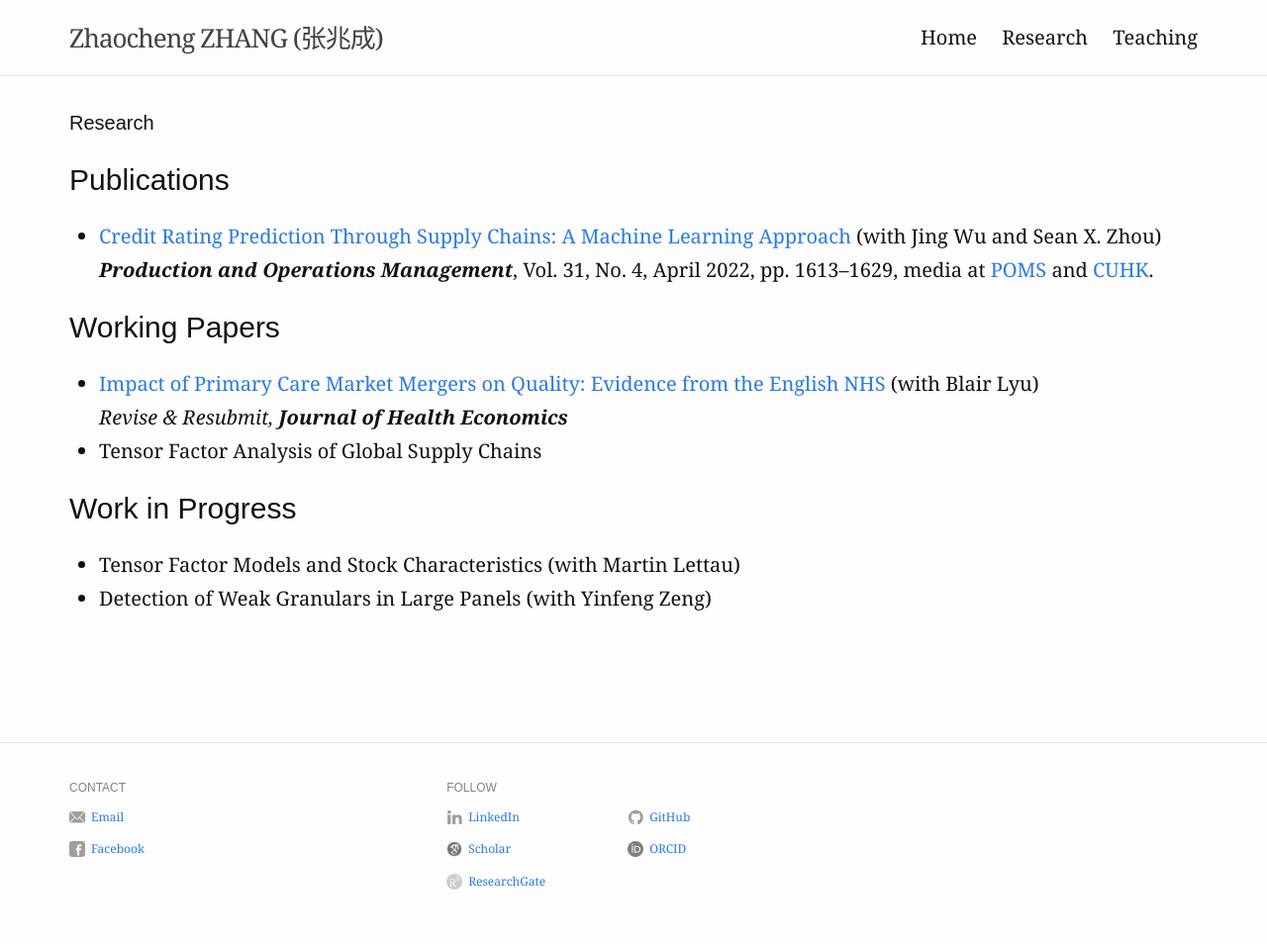
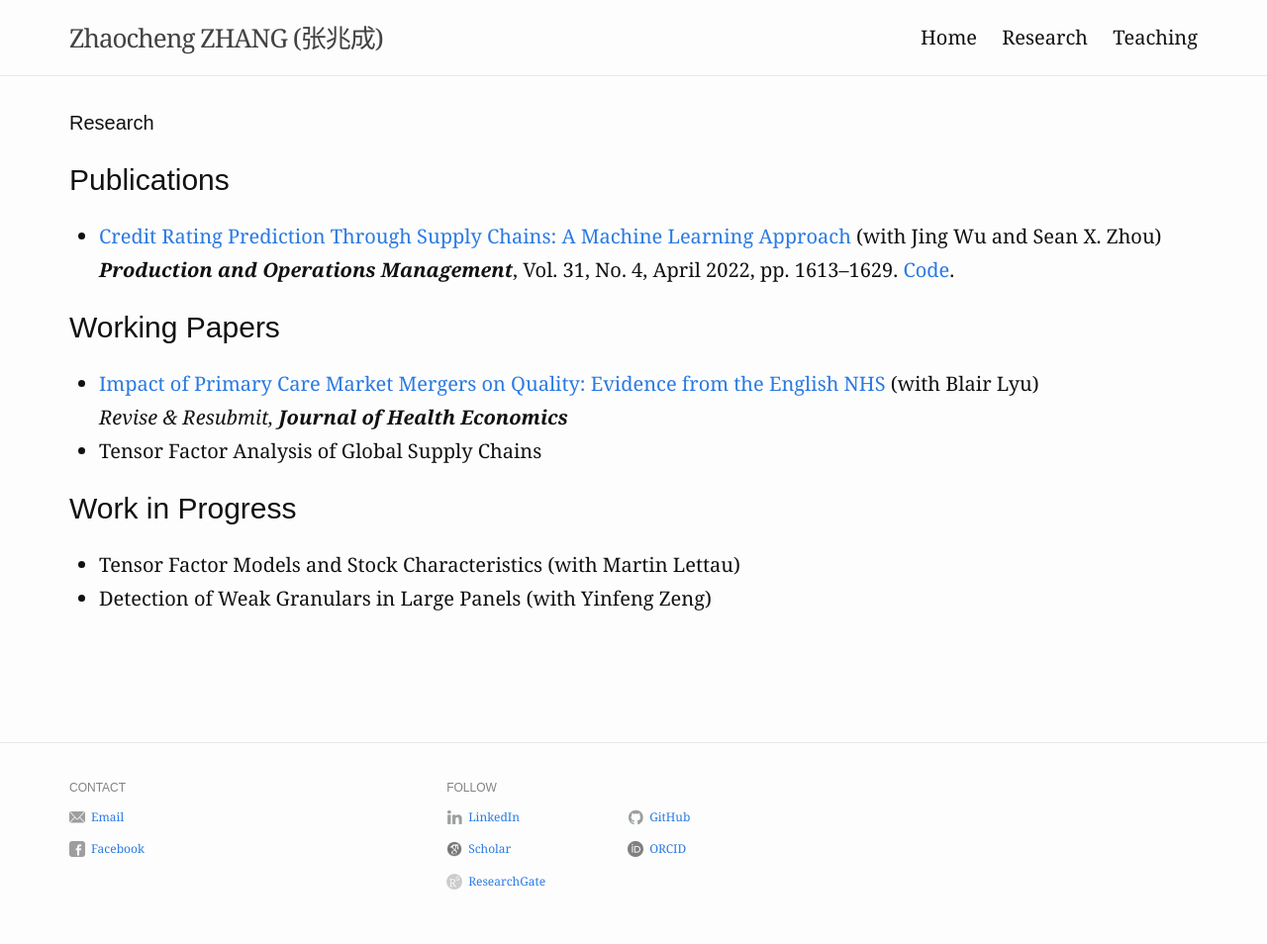
Before and after one commit to zhaocheng-zhang/zhaocheng-zhang.github.io, a Jekyll site: the page built from research.md, in a window 1280 px wide. Shown: the whole page at 99% size. Built offline with Jekyll 4.4.1, drawn with Linux system fonts in a browser that asks for light colours.

Commit message:
Update research.md

```diff
--- a/research.md
+++ b/research.md
@@ -7,7 +7,7 @@ slug: /research
 ## Publications
 
 * [Credit Rating Prediction Through Supply Chains: A Machine Learning Approach](https://doi.org/10.1111/poms.13634) (with Jing Wu and Sean X. Zhou)\
-   ***Production and Operations Management***, Vol. 31, No. 4, April 2022, pp. 1613–1629, media at [POMS](https://youtu.be/ybiD_tnwa2g) and [CUHK](https://cbk.bschool.cuhk.edu.hk/supply-chain-health-a-new-way-to-predict-credit-ratings/).
+   ***Production and Operations Management***, Vol. 31, No. 4, April 2022, pp. 1613–1629. <!--Media at [POMS](https://youtu.be/ybiD_tnwa2g) and [CUHK](https://cbk.bschool.cuhk.edu.hk/supply-chain-health-a-new-way-to-predict-credit-ratings/);--> [Code](https://github.com/zhaocheng-zhang/CreditRatingSC).
 
 
 ## Working Papers
```
